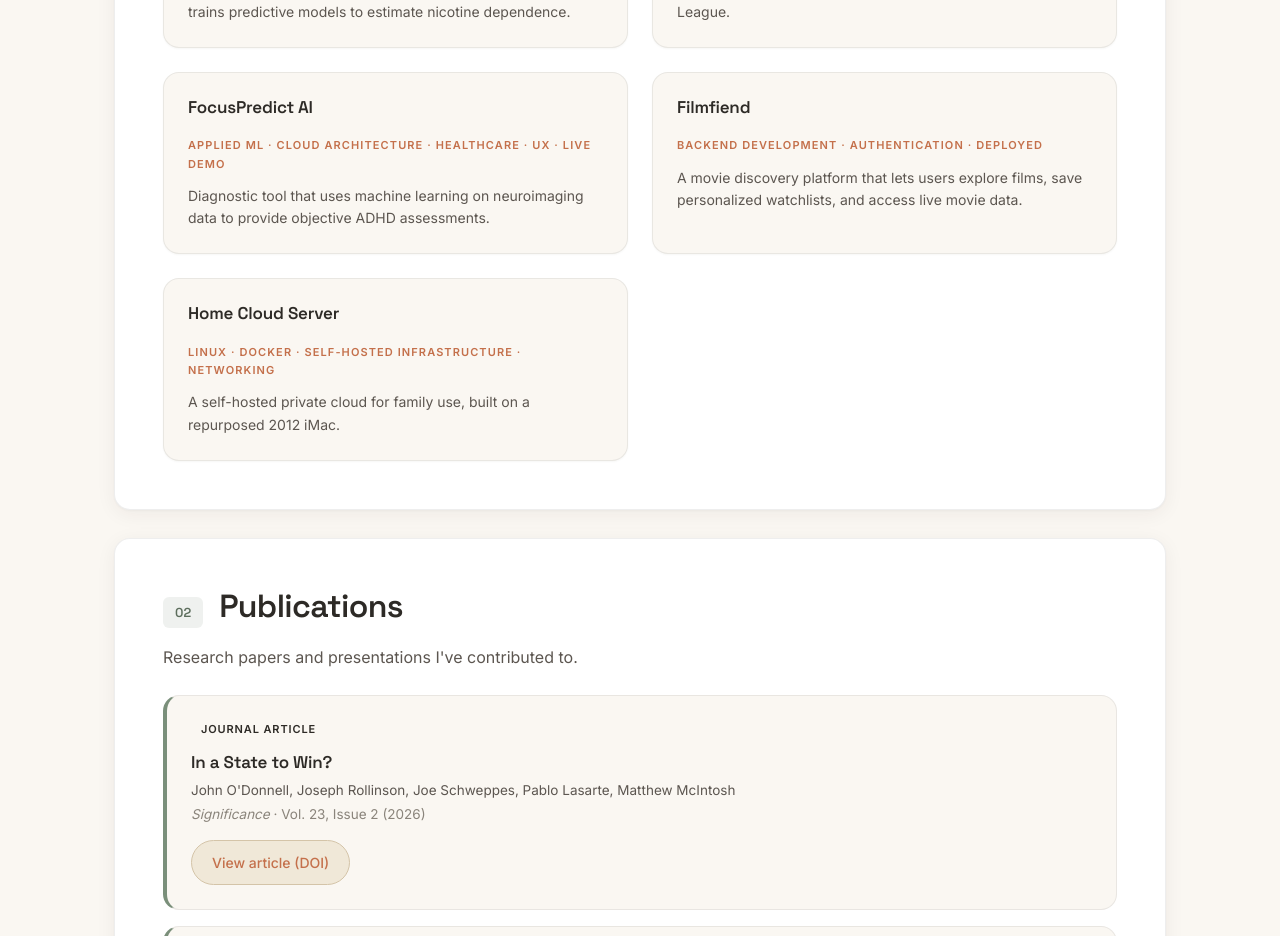
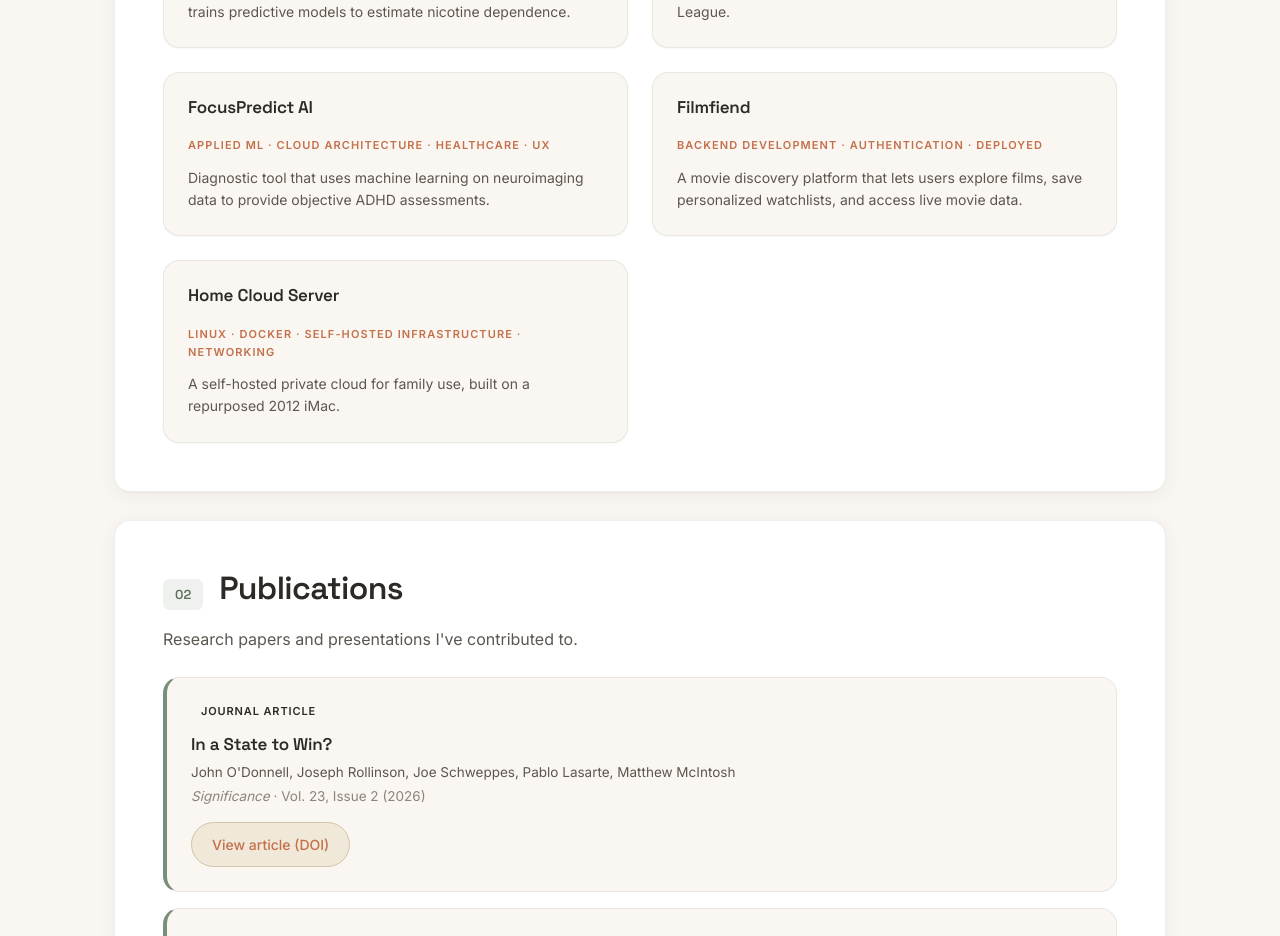
Before and after one commit to pl8n4/portfolio, a React (Vite) app: page / in a window 1280 px wide. Shown: the part 1020-1956 px from the top of the page. Built offline with nearby package versions, Linux system fonts and the light colour scheme.

Commit message:
update projects

```diff
--- a/src/App.tsx
+++ b/src/App.tsx
@@ -55,7 +55,7 @@ function App() {
     },
     {
       title: 'FocusPredict AI',
-      keywords: 'Applied ML · Cloud Architecture · Healthcare · UX · Live Demo',
+      keywords: 'Applied ML · Cloud Architecture · Healthcare · UX',
       description:
         'Diagnostic tool that uses machine learning on neuroimaging data to provide objective ADHD assessments.',
       details:
@@ -65,7 +65,6 @@ function App() {
         alt: 'System diagram for FocusPredict AI',
         caption: 'System diagram',
       },
-      links: [{ label: 'Live demo', href: 'https://focuspredict-demo.azurewebsites.net/' }],
     },
     {
       title: 'Filmfiend',
```
Also changed, not shown: 1 other file (tests, documents, lock files or other folders).
